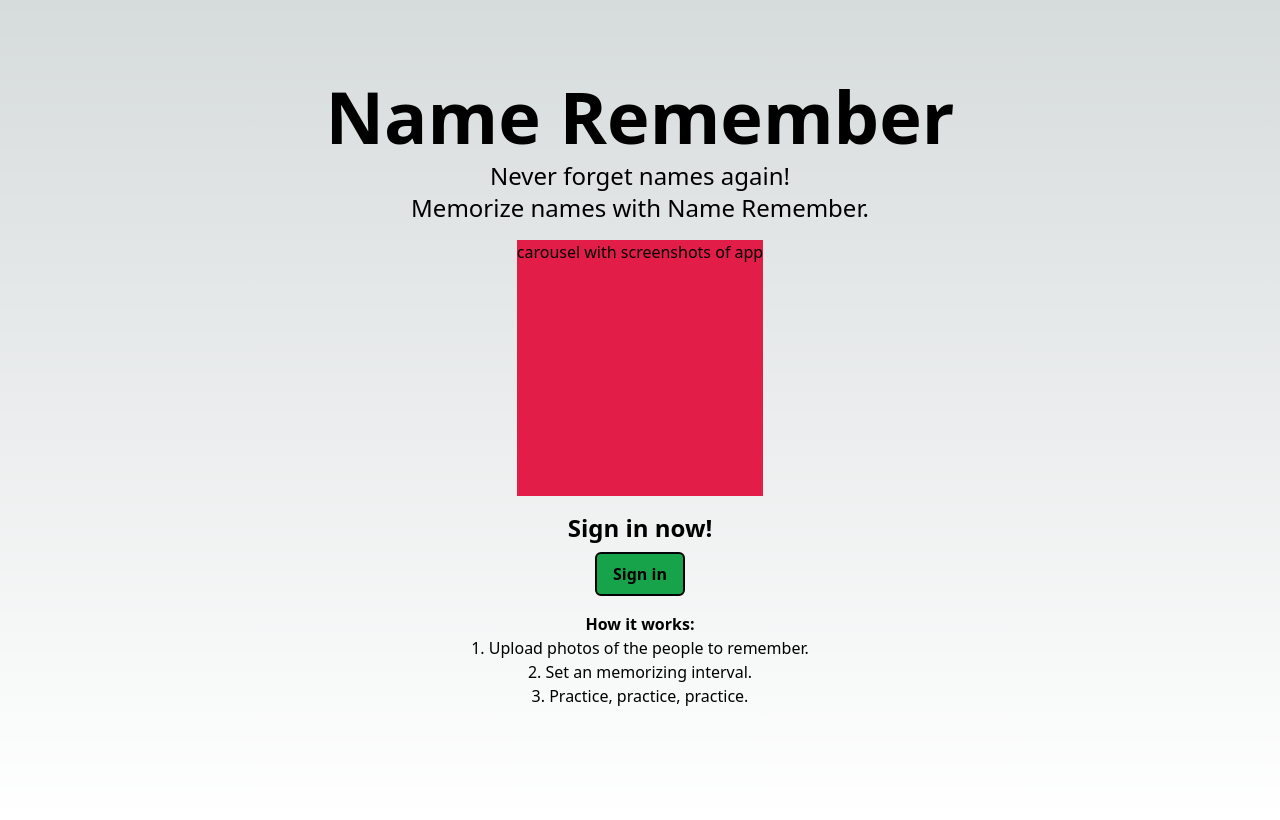
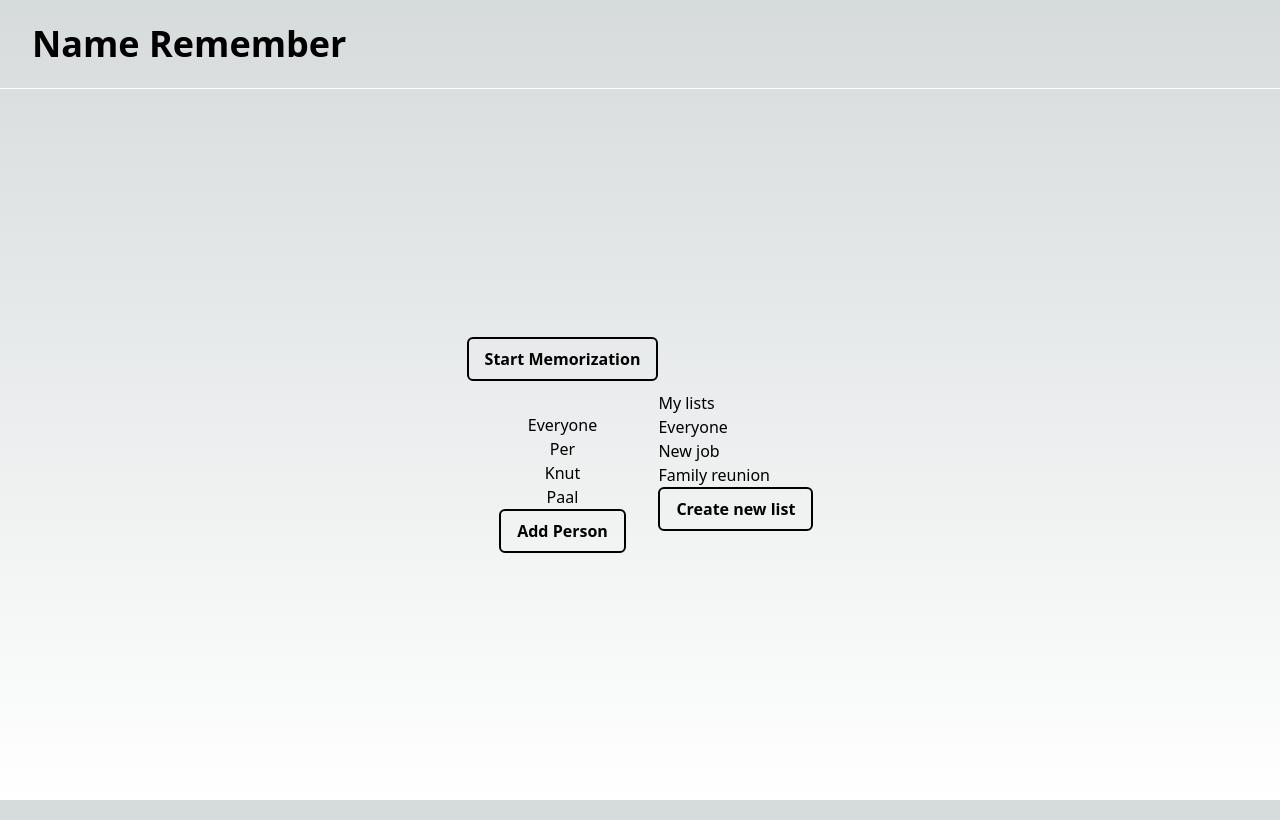
Before and after one commit to tordsta/name-remember, a Next.js app in the folder next-client/: page / in a window 1280 px wide. Built offline with nearby package versions, Linux system fonts and the light colour scheme; no server answers.

Commit message:
layout updat

```diff
--- /dev/null
+++ b/next-client/src/components/frontpage.tsx
@@ -0,0 +1,26 @@
+import LoginButton from "./loginButton";
+
+export default function FrontPage() {
+  return (
+    <div className="flex flex-col flex-grow justify-center md:justify-between items-center my-8 md:my-20 mx-2">
+      <h1 className="text-4xl md:text-7xl font-bold">Name Remember</h1>
+      <h2 className="text-xl md:text-2xl text-center mt-2">
+        Never forget names again! <br /> Memorize names with Name Remember.
+      </h2>
+      {/* carousel with screenshots of app */}
+      <div className="h-64 bg-rose-600 mt-4">
+        carousel with screenshots of app
+      </div>
+      <div className="mt-4 flex flex-col items-center">
+        <h3 className="font-bold text-2xl mb-2">Sign in now!</h3>
+        <LoginButton />
+      </div>
+      <div className="mt-4 md:mb-8 text-center">
+        <h3 className="font-bold">How it works:</h3>
+        <p>1. Upload photos of the people to remember.</p>
+        <p>2. Set an memorizing interval.</p>
+        <p>3. Practice, practice, practice.</p>
+      </div>
+    </div>
+  );
+}
--- a/next-client/src/pages/index.tsx
+++ b/next-client/src/pages/index.tsx
@@ -2,6 +2,8 @@ import { Inter } from "next/font/google";
 import LoginButton from "@/components/loginButton";
 import { useSession } from "next-auth/react";
 import UserEmblem from "@/components/userEmblem";
+import FrontPage from "@/components/frontpage";
+import StyledButton from "@/components/style/buttons";
 
 const inter = Inter({ subsets: ["latin"] });
 
@@ -18,29 +20,8 @@ export default function Home() {
 
   return (
     <main className="flex flex-col items-center justify-between min-h-screen">
+      {false && status === "unauthenticated" && <FrontPage />}
       {status === "unauthenticated" && (
-        <div className="flex flex-col flex-grow justify-center md:justify-between items-center my-8 md:my-20 mx-2">
-          <h1 className="text-4xl md:text-7xl font-bold">Name Remember</h1>
-          <h2 className="text-xl md:text-2xl text-center mt-2">
-            Never forget names again! <br /> Memorize names with Name Remember.
-          </h2>
-          {/* carousel with screenshots of app */}
-          <div className="h-64 bg-rose-600 mt-4">
-            carousel with screenshots of app
-          </div>
-          <div className="mt-4 flex flex-col items-center">
-            <h3 className="font-bold text-2xl mb-2">Sign in now!</h3>
-            <LoginButton />
-          </div>
-          <div className="mt-4 md:mb-8 text-center">
-            <h3 className="font-bold">How it works:</h3>
-            <p>1. Upload photos of the people to remember.</p>
-            <p>2. Set an memorizing interval.</p>
-            <p>3. Practice, practice, practice.</p>
-          </div>
-        </div>
-      )}
-      {status === "authenticated" && (
         <>
           <div className="flex w-full justify-between border-b border-white">
             <h1 className="text-2xl sm:text-4xl font-bold mx-8 my-6">
@@ -48,7 +29,33 @@ export default function Home() {
             </h1>
             <UserEmblem />
           </div>
-          <h1>Dashboard</h1>
+          <div className="flex flex-col md:flex-row flex-grow justify-start md:justify-between items-center my-8 md:my-20 mx-2">
+            <div className="flex flex-col text-center justify-center items-center">
+              <StyledButton
+                onClick={() => console.log("clicked start memorization")}
+              >
+                <p>Start Memorization</p>
+              </StyledButton>
+              <div className="mt-8">
+                <p>Everyone</p> {/*current list name*/}
+                <ul>
+                  <li>Per</li>
+                  <li>Knut</li>
+                  <li>Paal</li>
+                </ul>
+                <StyledButton onClick={() => {}}>Add Person</StyledButton>
+              </div>
+            </div>
+            <div className="mt-8">
+              <p>My lists</p>
+              <ul>
+                <li>Everyone</li>
+                <li>New job</li>
+                <li>Family reunion</li>
+              </ul>
+              <StyledButton onClick={() => {}}>Create new list</StyledButton>
+            </div>
+          </div>
         </>
       )}
     </main>
```
